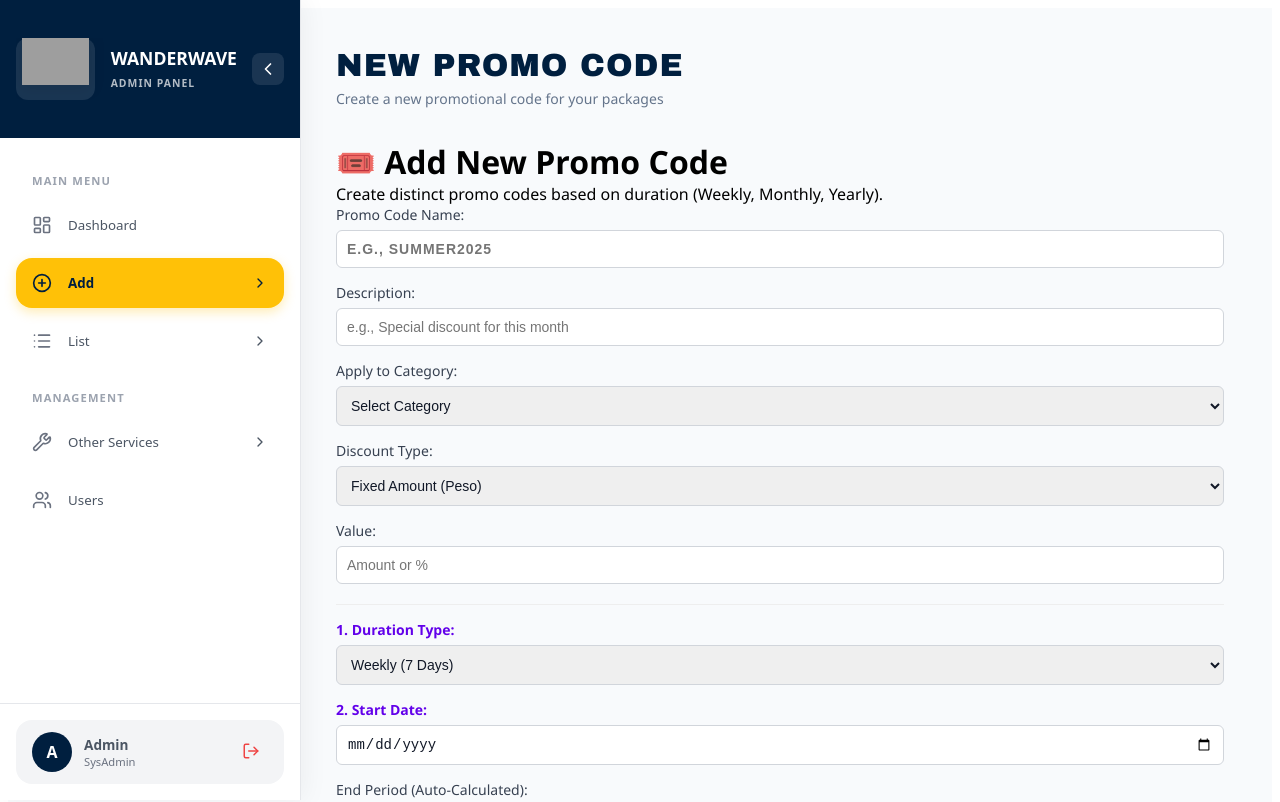
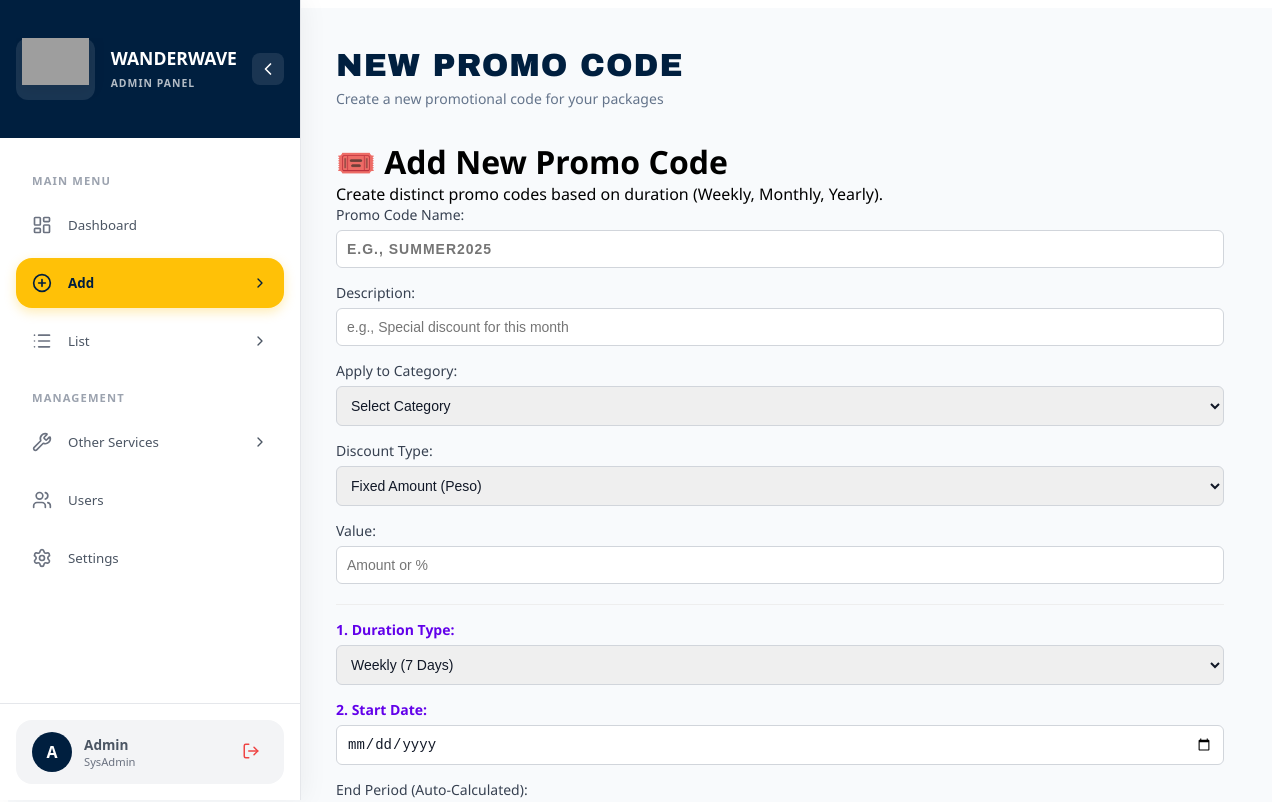
Before and after one commit to WanderWave-Travel-and-Tours/WWTT-Website, a React (Vite) app in the folder admin/: page /add-promo in a window 1280 px wide. Shown: the top 802 px of the page. Built offline with nearby package versions, Linux system fonts and the light colour scheme; grey boxes are pictures that could not be loaded.

Commit message:
fixed: settings navigation button

```diff
--- a/admin/src/components/sidebar/sidebar.jsx
+++ b/admin/src/components/sidebar/sidebar.jsx
@@ -6,7 +6,6 @@ import {
   Package,
   Tag,
   ClipboardList,
-  PenTool,
   Star,
   Wrench,
   Users,
@@ -18,8 +17,7 @@ import {
   Menu,
   FilePlus,
   ListOrdered,
-  UserPlus,
-  Settings,
+  Settings, // Icon for Settings
   FileText,
   HeartHandshake,
   Plane,
@@ -205,6 +203,10 @@ const Sidebar = ({ isCollapsed, toggleSidebar }) => {
             />
 
             <MenuItem path="/users" icon={Users} label="Users" />
+
+            {/* --- DITO KO IDINAGDAG ANG SETTINGS BUTTON --- */}
+            <MenuItem path="/settings" icon={Settings} label="Settings" />
+
           </ul>
         </div>
       </nav>
```
